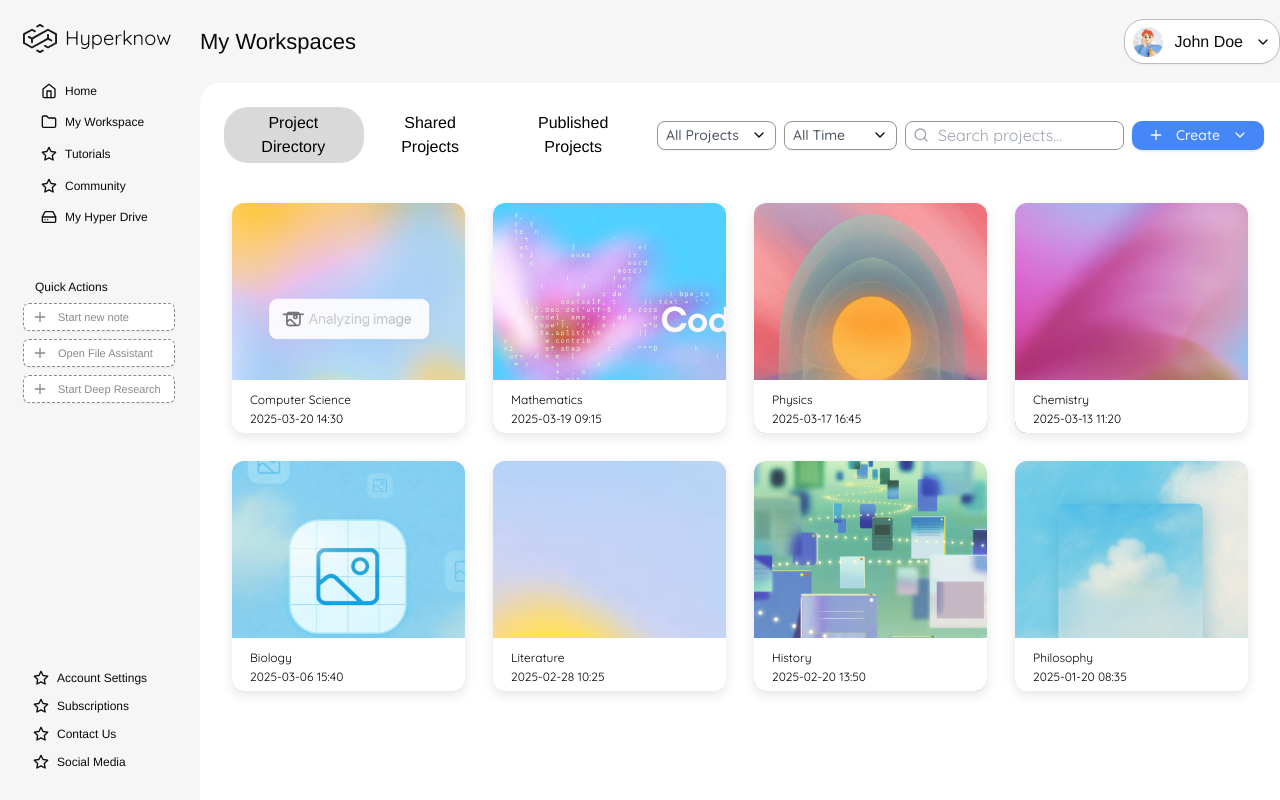
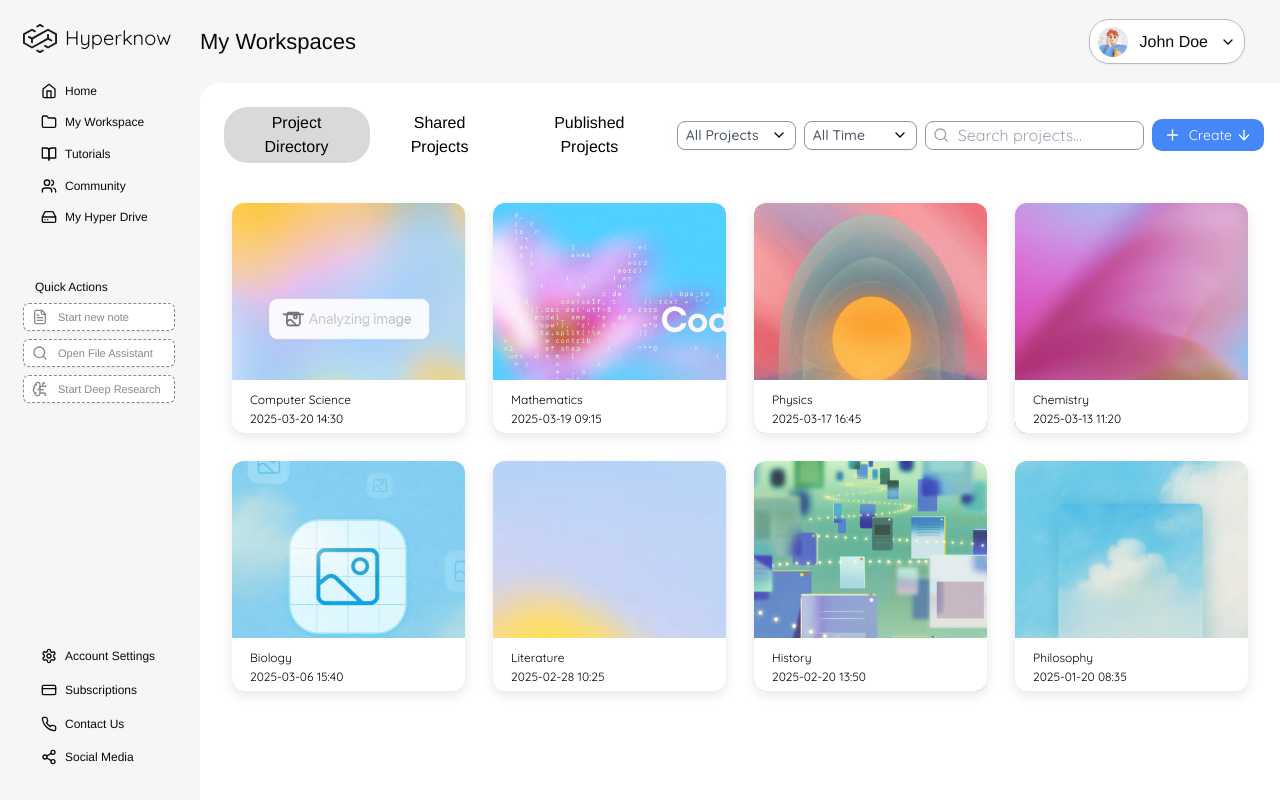
Before and after one commit to YilinZhao6/aec_frontend_beta, a React (Vite) app: page / in a window 1280 px wide. Built offline with nearby package versions, Linux system fonts and the light colour scheme.

Commit message:
feat: ui

```diff
--- /dev/null
+++ b/src/components/main/dropdown/DropDown.tsx
@@ -0,0 +1,133 @@
+import { ReactNode, useEffect, useState } from "react";
+import {
+  ArrowDown,
+} from "lucide-react";
+import { AnimatePresence, motion } from "framer-motion";
+
+interface DropDownProps {
+  trigger: ReactNode;
+  items: {
+    title: string;
+    onClick?: () => void;
+  }[];
+  className?: string;
+}
+
+export const ShiftingDropDown = ({ trigger, items, className }: DropDownProps) => {
+  const [selected, setSelected] = useState<number | null>(null);
+  const [dir, setDir] = useState<null | "l" | "r">(null);
+
+  const handleSetSelected = (val: number | null) => {
+    if (typeof selected === "number" && typeof val === "number") {
+      setDir(selected > val ? "r" : "l");
+    } else if (val === null) {
+      setDir(null);
+    }
+    setSelected(val);
+  };
+
+  return (
+    <div
+      onMouseLeave={() => handleSetSelected(null)}
+      className={`relative flex h-fit gap-2 ${className || ''}`}
+    >
+      <button
+        onMouseEnter={() => handleSetSelected(1)}
+        onClick={() => handleSetSelected(1)}
+        className="flex items-center gap-1 rounded-[10px] px-3 py-1.5 text-sm transition-colors bg-[#4587f7] text-white"
+      >
+        {trigger}
+        <ArrowDown
+          className={`w-[16px] h-[16px] transition-transform ${selected === 1 ? "rotate-180" : ""}`}
+        />
+      </button>
+
+      <AnimatePresence>
+        {selected && (
+          <motion.div
+            id="overlay-content"
+            initial={{
+              opacity: 0,
+              y: 8,
+            }}
+            animate={{
+              opacity: 1,
+              y: 0,
+            }}
+            exit={{
+              opacity: 0,
+              y: 8,
+            }}
+            className="absolute left-0 top-[calc(100%_+_8px)] w-auto rounded-lg border border-neutral-200 bg-white p-2 shadow-lg z-50"
+          >
+            <Bridge />
+            <Nub selected={selected} />
+
+            <div className="overflow-hidden">
+              <motion.div
+                initial={{
+                  opacity: 0,
+                  x: dir === "l" ? 100 : dir === "r" ? -100 : 0,
+                }}
+                animate={{ opacity: 1, x: 0 }}
+                transition={{ duration: 0.25, ease: "easeInOut" }}
+              >
+                {items.map((item, index) => (
+                  <button
+                    key={index}
+                    onClick={() => {
+                      item.onClick?.();
+                      handleSetSelected(null);
+                    }}
+                    className="w-full rounded-md px-2 py-1.5 text-left text-sm text-gray-700 hover:bg-gray-100"
+                  >
+                    {item.title}
+                  </button>
+                ))}
+              </motion.div>
+            </div>
+          </motion.div>
+        )}
+      </AnimatePresence>
+    </div>
+  );
+};
+
+const Bridge = () => (
+  <div className="absolute -top-[24px] left-0 right-0 h-[24px]" />
+);
+
+const Nub = ({ selected }: { selected: number | null }) => {
+  const [left, setLeft] = useState(0);
+
+  useEffect(() => {
+    moveNub();
+  }, [selected]);
+
+  const moveNub = () => {
+    if (selected) {
+      const hoveredTab = document.querySelector('button');
+      const overlayContent = document.getElementById("overlay-content");
+
+      if (!hoveredTab || !overlayContent) return;
+
+      const tabRect = hoveredTab.getBoundingClientRect();
+      const { left: contentLeft } = overlayContent.getBoundingClientRect();
+
+      const tabCenter = tabRect.left + tabRect.width / 2 - contentLeft;
+
+      setLeft(tabCenter);
+    }
+  };
+
+  return (
+    <motion.span
+      style={{
+        clipPath: "polygon(0 0, 100% 0, 50% 50%, 0% 100%)",
+      }}
+      animate={{ left }}
+      transition={{ duration: 0.25, ease: "easeInOut" }}
+      className="absolute left-1/2 top-0 h-4 w-4 -translate-x-1/2 -translate-y-1/2 rotate-45 rounded-tl border border-neutral-200 bg-white"
+    />
+  );
+};
--- a/src/components/main/sidebar/Sidebar.tsx
+++ b/src/components/main/sidebar/Sidebar.tsx
@@ -1,4 +1,18 @@
-import { FolderIcon, HardDriveIcon, HomeIcon, PlusIcon, StarIcon } from 'lucide-react';
+import {
+  HomeIcon,
+  FolderIcon,
+  BookOpenIcon,
+  UsersIcon,
+  HardDriveIcon,
+  PlusIcon,
+  FileTextIcon,
+  SearchIcon,
+  BrainCircuitIcon,
+  SettingsIcon,
+  CreditCardIcon,
+  PhoneIcon,
+  Share2Icon
+} from 'lucide-react';
 import { Button } from '../../ui/button';
 
 
@@ -7,25 +21,25 @@ function Sidebar() {
   const mainNavItems = [
     { icon: <HomeIcon className="w-4 h-4" />, label: "Home" },
     { icon: <FolderIcon className="w-4 h-4" />, label: "My Workspace" },
-    { icon: <StarIcon className="w-4 h-4" />, label: "Tutorials" },
-    { icon: <StarIcon className="w-4 h-4" />, label: "Community" },
+    { icon: <BookOpenIcon className="w-4 h-4" />, label: "Tutorials" },
+    { icon: <UsersIcon className="w-4 h-4" />, label: "Community" },
     { icon: <HardDriveIcon className="w-4 h-4" />, label: "My Hyper Drive" },
   ];
 
   // Data for quick action buttons
   const quickActions = [
-    { label: "Start new note", icon: <PlusIcon className="w-4 h-4" /> },
-    { label: "Open File Assistant", icon: <PlusIcon className="w-4 h-4" /> },
-    { label: "Start Deep Research", icon: <PlusIcon className="w-4 h-4" /> },
+    { label: "Start new note", icon: <FileTextIcon className="w-4 h-4" /> },
+    { label: "Open File Assistant", icon: <SearchIcon className="w-4 h-4" /> },
+    { label: "Start Deep Research", icon: <BrainCircuitIcon className="w-4 h-4" /> },
   ];
 
 
   // Data for bottom navigation items
   const bottomNavItems = [
-    { icon: <StarIcon className="w-4 h-4" />, label: "Account Settings" },
-    { icon: <StarIcon className="w-4 h-4" />, label: "Subscriptions" },
-    { icon: <StarIcon className="w-4 h-4" />, label: "Contact Us" },
-    { icon: <StarIcon className="w-4 h-4" />, label: "Social Media" },
+    { icon: <SettingsIcon className="w-4 h-4" />, label: "Account Settings" },
+    { icon: <CreditCardIcon className="w-4 h-4" />, label: "Subscriptions" },
+    { icon: <PhoneIcon className="w-4 h-4" />, label: "Contact Us" },
+    { icon: <Share2Icon className="w-4 h-4" />, label: "Social Media" },
   ];
 
   return (
@@ -45,7 +59,10 @@ function Sidebar() {
       {/* Main navigation */}
       <nav className="flex flex-col space-y-1 px-[10px] ">
         {mainNavItems.map((item, index) => (
-          <div key={index} className="flex items-center gap-2 hover:bg-white transition-colors px-2 py-[0.3rem] rounded-md">
+          <div
+            key={index}
+            className="flex items-center gap-2 hover:bg-white transition-colors px-2 py-[0.3rem] rounded-md cursor-pointer"
+          >
             {item.icon}
             <span className="font-['IBM_Plex_Sans',Helvetica] text-[12px]">
               {item.label}
@@ -75,9 +92,12 @@ function Sidebar() {
 
       {/* Bottom navigation - pushed to bottom with flex-grow */}
       <div className="flex-grow"></div>
-      <nav className="flex flex-col gap-3 px-[10px]">
+      <nav className="flex flex-col gap-2 px-[10px]">
         {bottomNavItems.map((item, index) => (
-          <div key={index} className="flex items-center gap-2">
+          <div
+            key={index}
+            className="flex items-center gap-2 hover:bg-white transition-colors px-2 py-[0.3rem] rounded-md cursor-pointer"
+          >
             {item.icon}
             <span className="font-['IBM_Plex_Sans',Helvetica] text-xs">
               {item.label}
--- a/src/pages/main/landing_page/LandingPage.css
+++ b/src/pages/main/landing_page/LandingPage.css
@@ -41,6 +41,7 @@
   justify-content:space-between;
   display: flex;
   align-items: center;
+  margin-right: 35px;
 }
 
 
--- a/src/pages/main/landing_page/LandingPage.tsx
+++ b/src/pages/main/landing_page/LandingPage.tsx
@@ -9,6 +9,7 @@ import { Button } from '../../../components/ui/button';
 import { Avatar, AvatarImage, AvatarFallback } from '@radix-ui/react-avatar';
 import { Card } from '../../../components/ui/card';
 import ProjectDirectory from '../../../components/main/projectDirectory/ProjectDirectory';
+import { ShiftingDropDown } from '../../../components/main/dropdown/DropDown';
 
 function LandingPage() {
   const allTabs = [
@@ -108,15 +109,10 @@ function LandingPage() {
                     </div>
                   </Button>
                 </DropdownMenuTrigger>
-                <DropdownMenuContent className='z-50 min-w-[8rem] overflow-hidden rounded-md border bg-white p-1 text-popover-foreground shadow-md",
-        "data-[state=open]:animate-in data-[state=closed]:animate-out",
-        "data-[state=closed]:fade-out-0 data-[state=open]:fade-in-0",
-        "data-[state=closed]:zoom-out-95 data-[state=open]:zoom-in-95",
-        "data-[side=bottom]:slide-in-from-top-2 data-[side=left]:slide-in-from-right-2",
-        "data-[side=right]:slide-in-from-left-2 data-[side=top]:slide-in-from-bottom-2'>
-                  <DropdownMenuItem className='relative flex cursor-default select-none items-center gap-2 rounded-sm px-2 py-1.5 text-sm outline-none transition-colors focus:bg-accent focus:text-accent-foreground data-[disabled]:pointer-events-none data-[disabled]:opacity-50 [&>svg]:size-4 [&>svg]:shrink-0'>Profile</DropdownMenuItem>
-                  <DropdownMenuItem className='relative flex cursor-default select-none items-center gap-2 rounded-sm px-2 py-1.5 text-sm outline-none transition-colors focus:bg-accent focus:text-accent-foreground data-[disabled]:pointer-events-none data-[disabled]:opacity-50 [&>svg]:size-4 [&>svg]:shrink-0'>Settings</DropdownMenuItem>
-                  <DropdownMenuItem className='relative flex cursor-default select-none items-center gap-2 rounded-sm px-2 py-1.5 text-sm outline-none transition-colors focus:bg-accent focus:text-accent-foreground data-[disabled]:pointer-events-none data-[disabled]:opacity-50 [&>svg]:size-4 [&>svg]:shrink-0'>Logout</DropdownMenuItem>
+                <DropdownMenuContent className='dropdown-content'>
+                  <DropdownMenuItem className='dropdown-item'>Profile</DropdownMenuItem>
+                  <DropdownMenuItem className='dropdown-item'>Settings</DropdownMenuItem>
+                  <DropdownMenuItem className='dropdown-item'>Logout</DropdownMenuItem>
                 </DropdownMenuContent>
               </DropdownMenu>
             </div>
@@ -207,20 +203,19 @@ function LandingPage() {
                 <Search className="absolute left-2 top-1/2 transform -translate-y-1/2 w-4 h-4 text-gray-400" />
               </div>
 
-              <DropdownMenu>
-                <DropdownMenuTrigger asChild>
-                  <Button className="bg-[#4587f7] rounded-[10px] h-[29px]">
+              <ShiftingDropDown
+                trigger={
+                  <>
                     <PlusIcon className="w-[17px] h-[18px] mr-1" />
                     Create
-                    <ChevronDownIcon className="w-3 h-[13px] ml-1" />
-                  </Button>
-                </DropdownMenuTrigger>
-                <DropdownMenuContent>
-                  <DropdownMenuItem>New Project</DropdownMenuItem>
-                  <DropdownMenuItem>New FolderIcon</DropdownMenuItem>
-                  <DropdownMenuItem>New Document</DropdownMenuItem>
-                </DropdownMenuContent>
-              </DropdownMenu>
+                  </>
+                }
+                items={[
+                  { title: "New Project", onClick: () => setIsModalOpen(true) },
+                  { title: "New Folder", onClick: () => console.log("New Folder") },
+                  { title: "New Document", onClick: () => console.log("New Document") }
+                ]}
+              />
             </div>
           </div>
 
@@ -231,7 +226,6 @@ function LandingPage() {
             searchQuery={searchQuery}
             activeTab={activeTabIndex !== null ? allTabs[activeTabIndex].id : "project-directory"}
           />
-
         </Card>
         {/* <section className="workspace-section">
           <div className="workspace-header">
```
